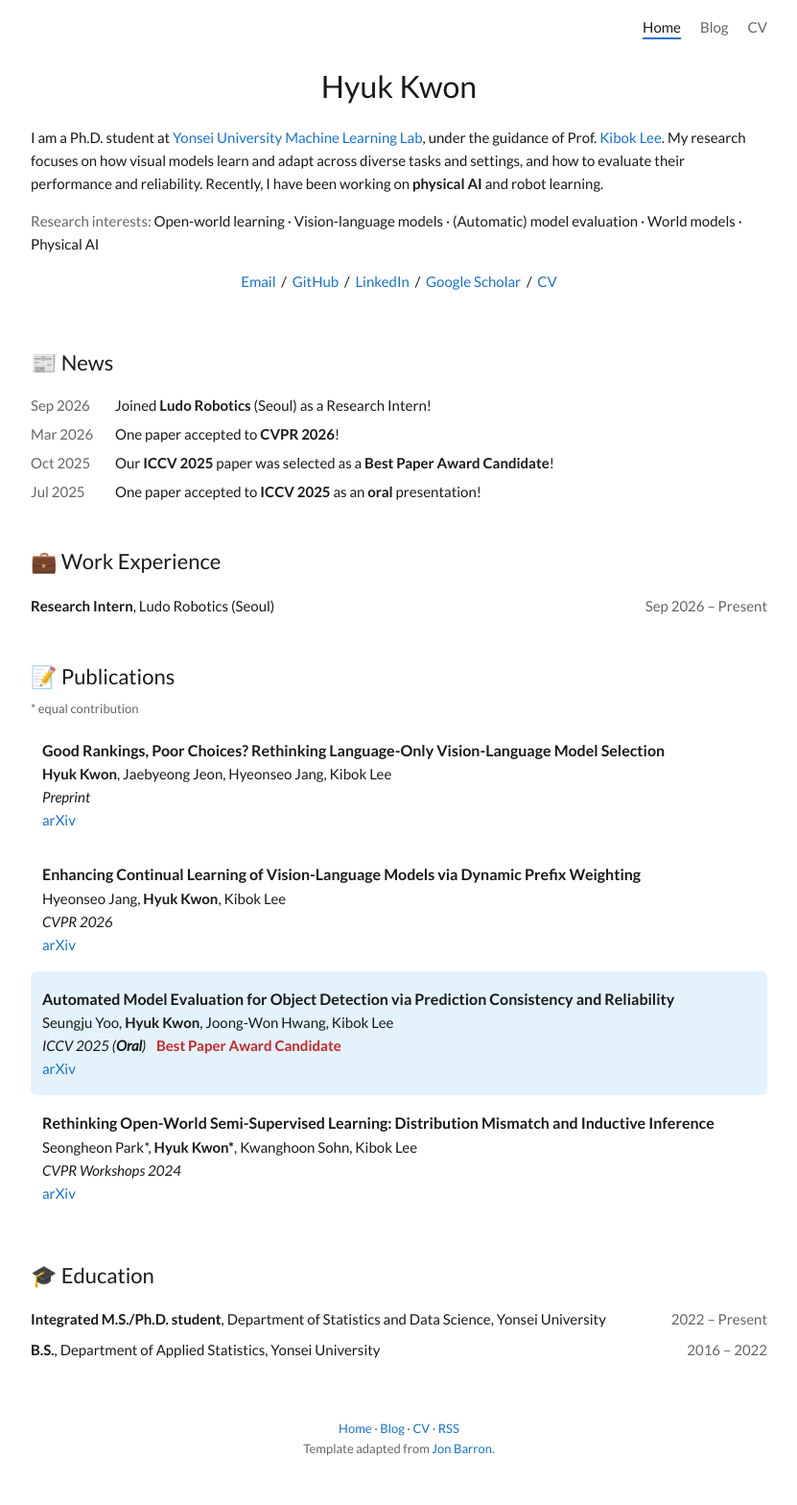
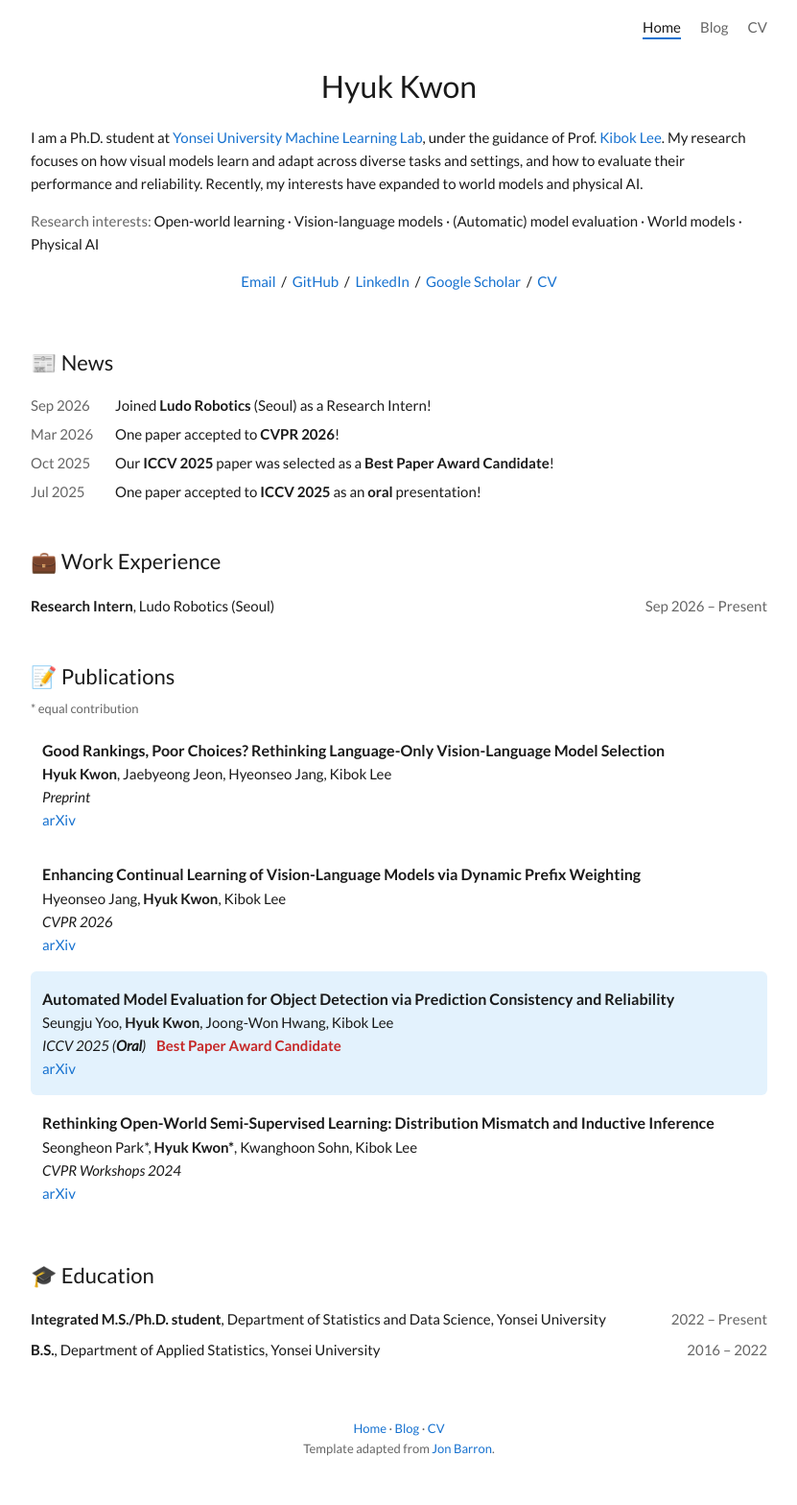
Before and after one commit to kh12043/kh12043.github.io, a Jekyll site: the page built from index.html, in a window 1280 px wide. Shown: the whole page at 96% size, without its empty margins (224-1055 px from the left). Built offline with Jekyll 4.4.1, drawn with Linux system fonts in a browser that asks for light colours.

Commit message:
Update intro, move DAgger to drafts

```diff
--- a/index.html
+++ b/index.html
@@ -9,7 +9,7 @@
       under the guidance of Prof. <a href="https://sites.google.com/site/kibok90">Kibok Lee</a>.
       My research focuses on how visual models learn and adapt across diverse tasks and settings,
       and how to evaluate their performance and reliability.
-      Recently, I have been working on <strong>physical AI</strong> and robot learning.
+      Recently, my interests have expanded to world models and physical AI.
     </p>
     <p class="interests">
       <span class="muted">Research interests:</span>
```
Also changed, not shown: _drafts/dagger.md (renamed from _posts/2026-10-23-dagger.md).
